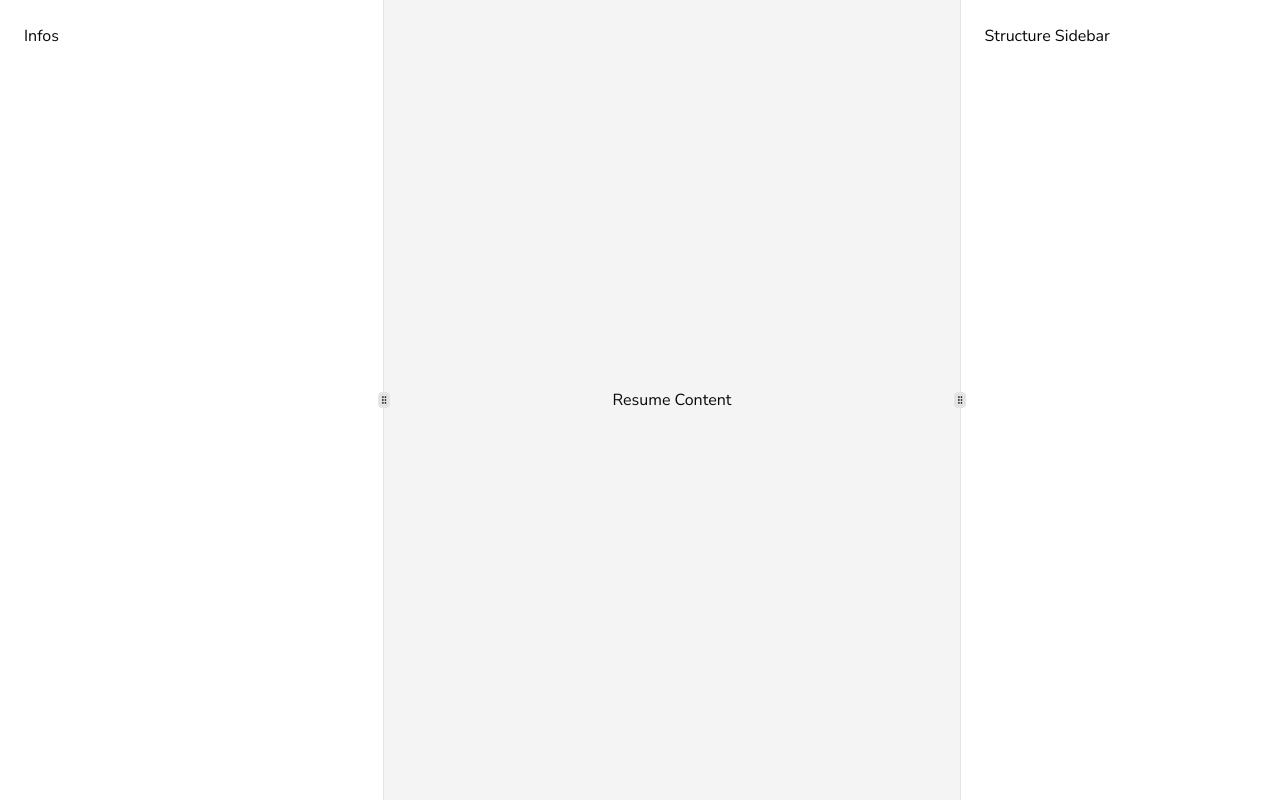
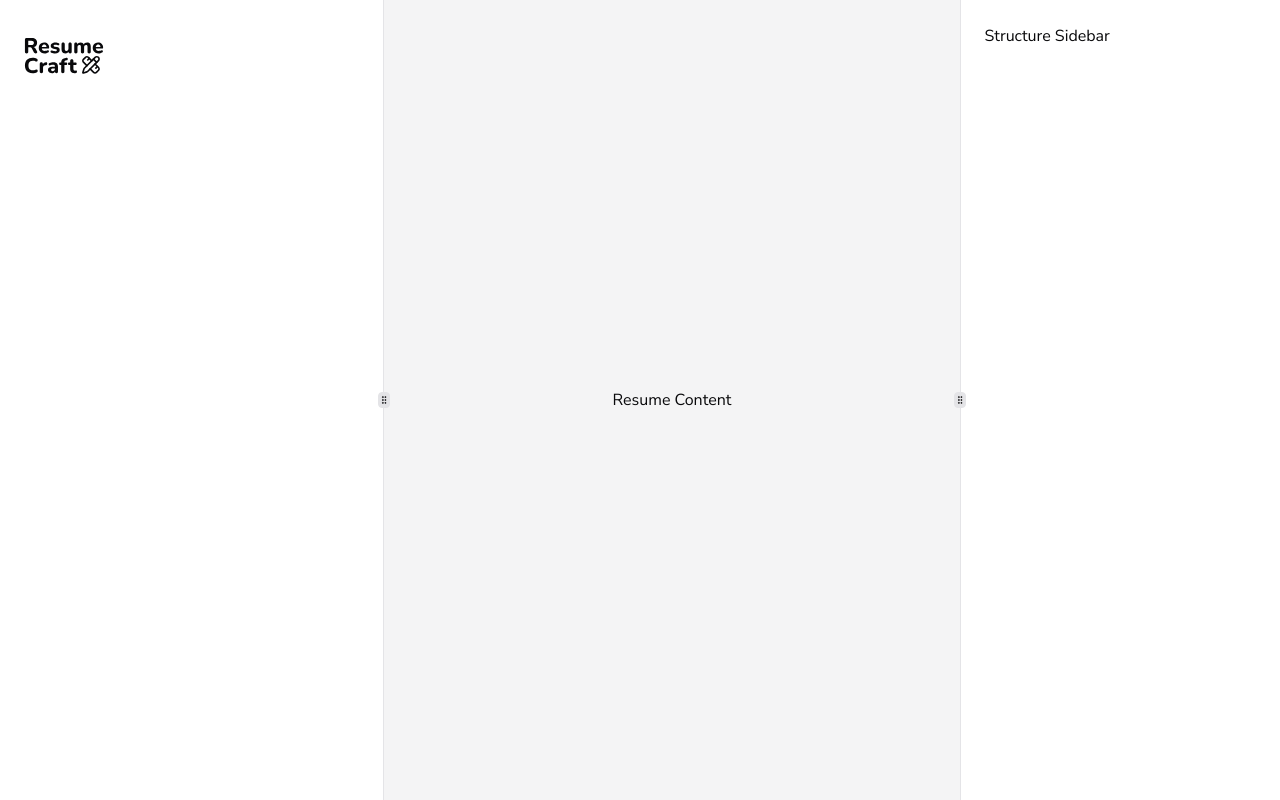
Before and after one commit to igor-montezuma-dev/resume-craft, a Next.js app: page /dashboard/resumes/example in a window 1280 px wide. Built offline with nearby package versions, Linux system fonts and the light colour scheme.

Commit message:
fix: restructuring the assets folder out of the app folder

```diff
--- a/src/app/dashboard/(layout)/layout.tsx
+++ b/src/app/dashboard/(layout)/layout.tsx
@@ -1,8 +1,8 @@
+import Logo from "@/assets/logo.svg";
 import { NavItems } from "@/components/pages/dashboard/nav-items";
 import { UserDropdown } from "@/components/pages/dashboard/user-dropdown";
 import { ThemeToggle } from "@/components/shared/theme-toggle";
 import { ReactNode } from "react";
-import Logo from "../../assets/logo.svg";
 
 type DashboardLayoutProps = Readonly<{
   children: ReactNode;
--- a/src/components/pages/dashboard/resume/infos-sidebar/index.tsx
+++ b/src/components/pages/dashboard/resume/infos-sidebar/index.tsx
@@ -1,7 +1,14 @@
+import Logo from "@/assets/logo.svg";
+import Link from "next/link";
+
 export const InfosSidebar = () => {
   return (
     <aside className="size-full p-6 overflow-y-auto">
-      <h1>Infos</h1>
+      <div className="w-full flex items-center justify-between">
+        <Link href={"/"}>
+          <Logo className="w-full max-w-[80px]" />
+        </Link>
+      </div>
     </aside>
   );
 };
```
Also changed, not shown: src/assets/logo.svg (renamed from src/app/assets/logo.svg).
